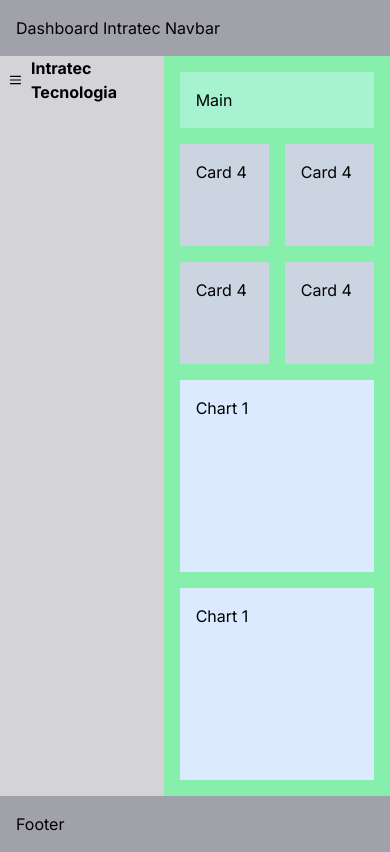
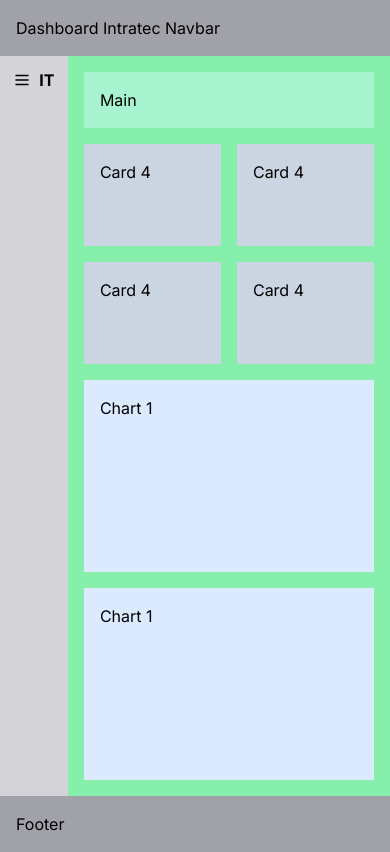
Before and after one commit to valdir-ti/dashboard-intratec, a Next.js app: page / in a window 390 px wide. Built offline with nearby package versions, Linux system fonts and the light colour scheme.

Commit message:
feat: add window size hook and control sidebar

```diff
--- a/src/components/Sidebar.tsx
+++ b/src/components/Sidebar.tsx
@@ -1,35 +1,44 @@
 'use client'
 
-import React from 'react'
+import {useEffect, useState, useCallback} from 'react'
 
 import { Menu } from 'lucide-react';
 
+import useWindowSize, { Size } from '@/hooks/useWindowSize';
+
 const Sidebar = () => {
 
-  const [isOpen, setIsOpen] = React.useState(true)
-  const [title, setTitle] = React.useState('...')
+  const size: Size = useWindowSize();
 
-  const handleOpenMenu = React.useCallback(() => {
+  const [isOpen, setIsOpen] = useState(true)
+  const [title, setTitle] = useState('...')
+
+  const handleOpenMenu = useCallback(() => {
     setIsOpen(!isOpen)
-    if(!isOpen){
+
+    if(!isOpen) {
       setTitle('Intratec Tecnologia')
-    }else{
+    } else {
       setTitle('IT')
     }
+
   }, [isOpen, setIsOpen])
 
-  React.useEffect(() => {
-    if(isOpen){
+  useEffect(() => {
+
+    if(size.width! < 640){
+      setTitle('IT')
+      setIsOpen(false)
+    } else {
       setTitle('Intratec Tecnologia')
-    }else{
-      setTitle('IT')
     }
-  }, [])
+
+  }, [size])
 
   return (
     <aside className={`bg-zinc-300 flex justify-center p-4 xs:p-2 ${isOpen ? 'w-72' : 'w-20'}`}>
-      <h2 className="flex items-center justify-center sm:flex font-bold h-8 xs:text-1xl">
-        <Menu size={18} className='mr-2 cursor-pointer' onClick={handleOpenMenu}/>
+      <h2 className={`flex items-center justify-center sm:flex font-bold h-8 ${size.width! < 640 && isOpen && 'xs:text-[12px]'}`}>
+        <Menu size={18} className='mr-2 cursor-pointer duration-300' onClick={handleOpenMenu}/>
         {title}
       </h2>
     </aside>
--- /dev/null
+++ b/src/hooks/useWindowSize.ts
@@ -0,0 +1,33 @@
+import { useState, useEffect } from "react";
+
+export interface Size {
+  width: number | undefined;
+  height: number | undefined;
+}
+
+function useWindowSize(): Size {
+
+    const [windowSize, setWindowSize] = useState<Size>({
+      width: undefined,
+      height: undefined,
+    });
+
+    useEffect(() => {
+      function handleResize() {
+        setWindowSize({
+          width: window.innerWidth,
+          height: window.innerHeight,
+        });
+      }
+
+      window.addEventListener("resize", handleResize);
+
+      handleResize();
+
+      return () => window.removeEventListener("resize", handleResize);
+    }, []);
+
+    return windowSize;
+}
+
+export default useWindowSize
```
